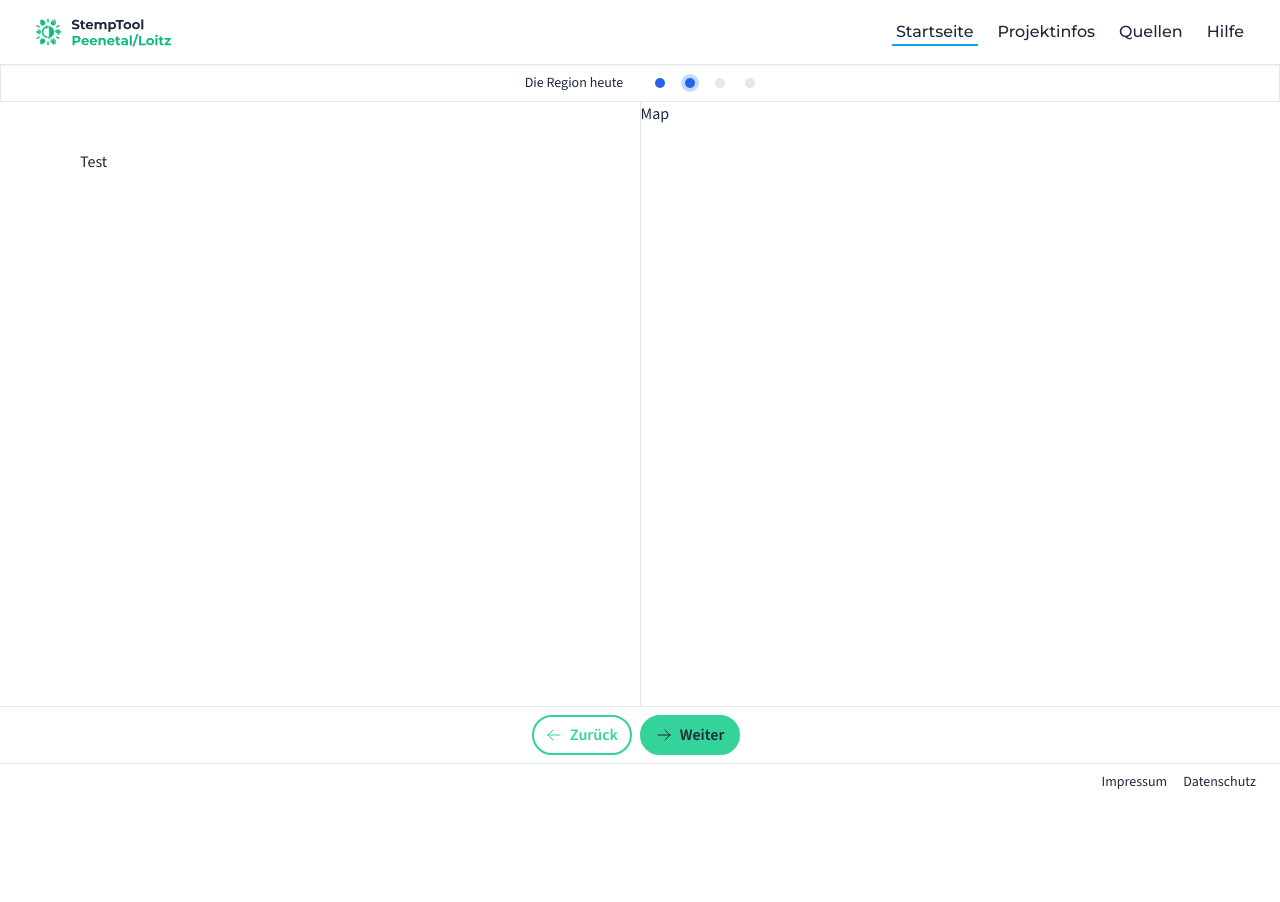
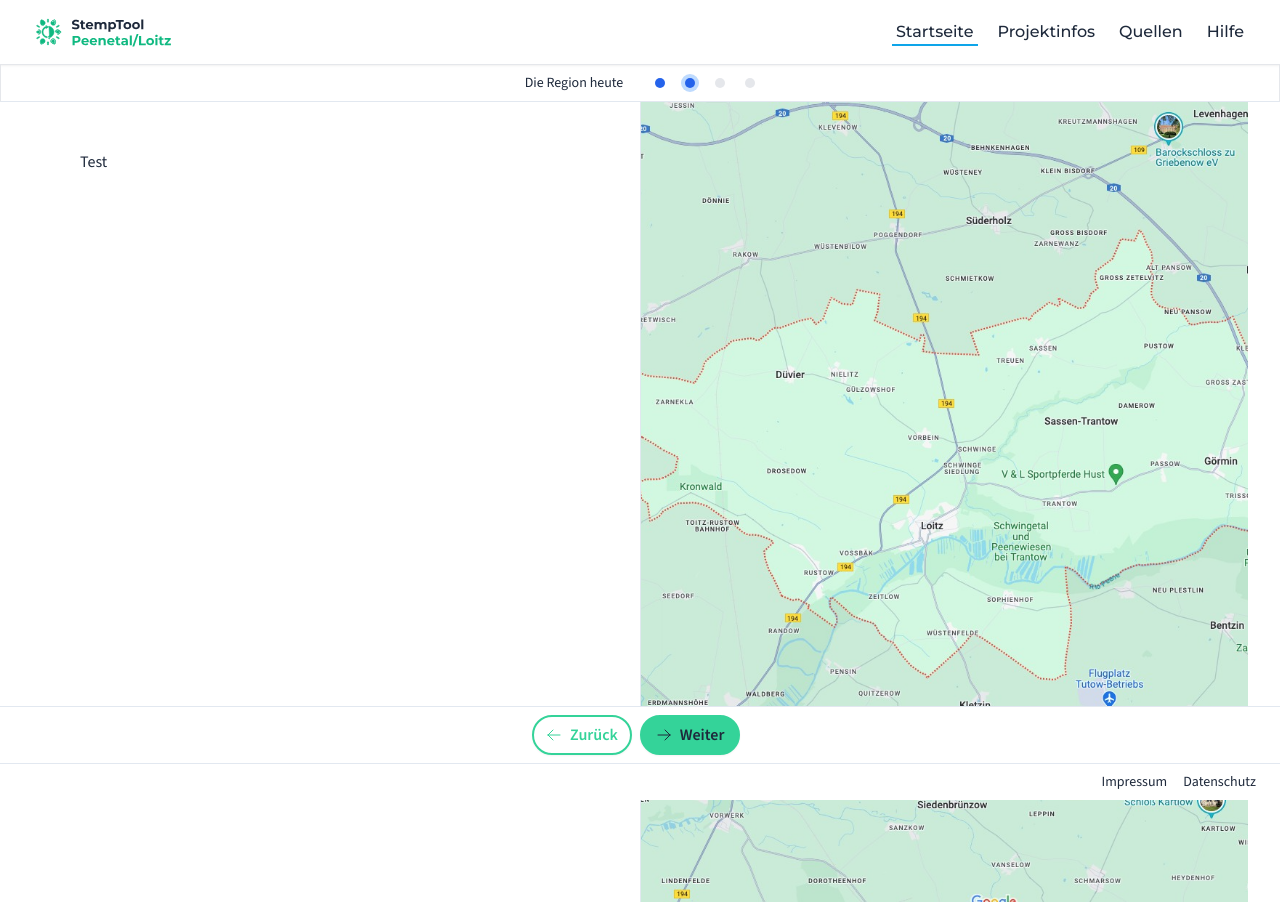
Before and after one commit to bmlancien/ReEnAct-Prototype, a Next.js app: page /questions/question2 in a window 1280 px wide. Before the commit the page ends 800 px from the top, so only its background shows below. Built offline with nearby package versions, Linux system fonts and the light colour scheme.

Commit message:
add map placeholder

```diff
--- a/src/app/questions/question2/page.js
+++ b/src/app/questions/question2/page.js
@@ -1,6 +1,7 @@
 import BottomNav from "../../../components/common/BottomNav";
 import Breadcrumb from "../../../components/common/Breadcrumb";
 import LayoutMap from "../../../components/layout/LayoutMap";
+import Image from "next/image";
 import { LightButtonMedium, PrimaryButtonMedium } from "../../../components/common/Buttons";
 import { ArrowLeftIcon, ArrowRightIcon } from '@heroicons/react/24/outline';
 
@@ -15,7 +16,15 @@ export default function Question2() {
           </div>
         </div>
         <div class="flex-1 overflow-auto w-full">
-          Map
+          <div className="relative w-full h-screen overflow-hidden">
+            <Image
+              src="/images/map_image.png"
+              layout="fill"
+              objectFit="cover"
+              alt="Map"
+              className="absolute inset-0 w-full h-full object-cover"
+            />
+          </div>
         </div>
       </LayoutMap>
       <BottomNav>
```
Also changed, not shown: public/images/map_image.png (added).
